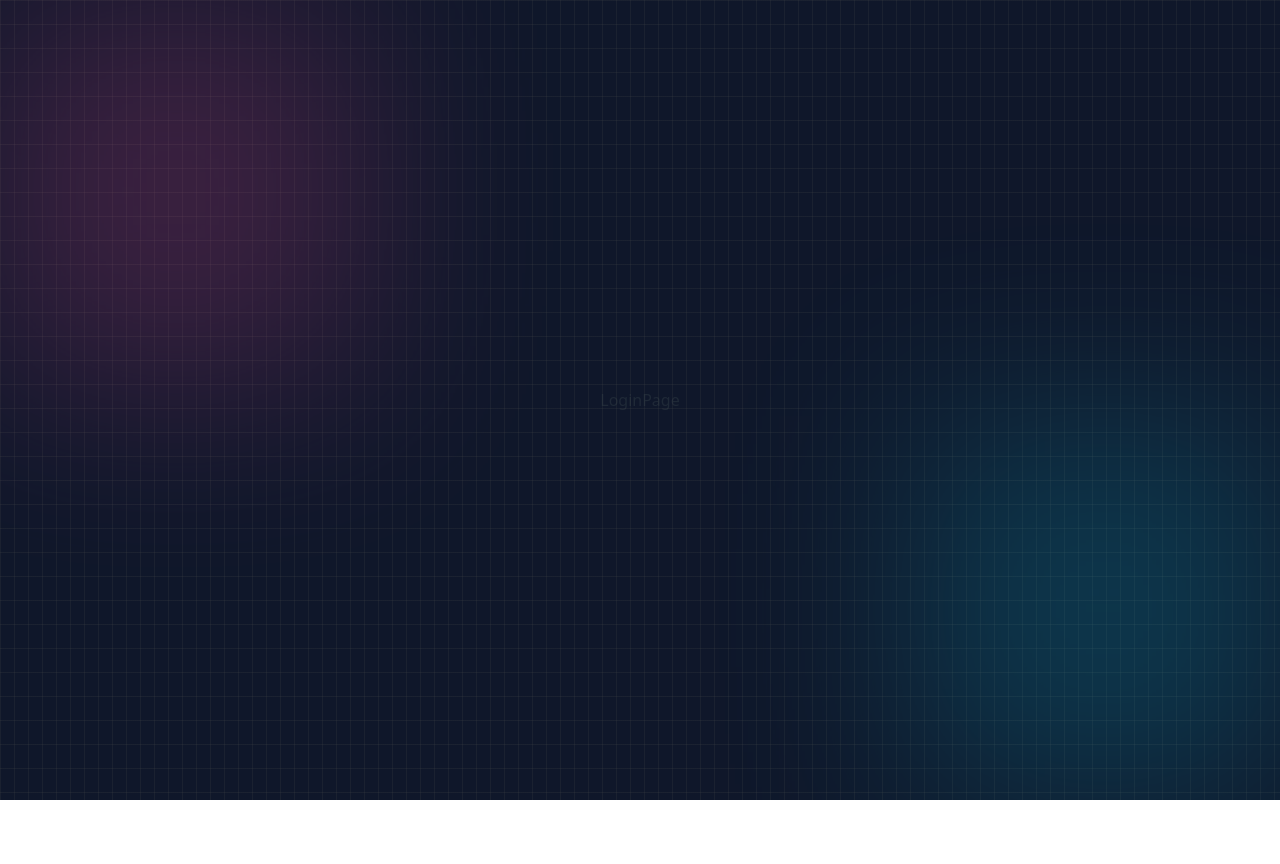
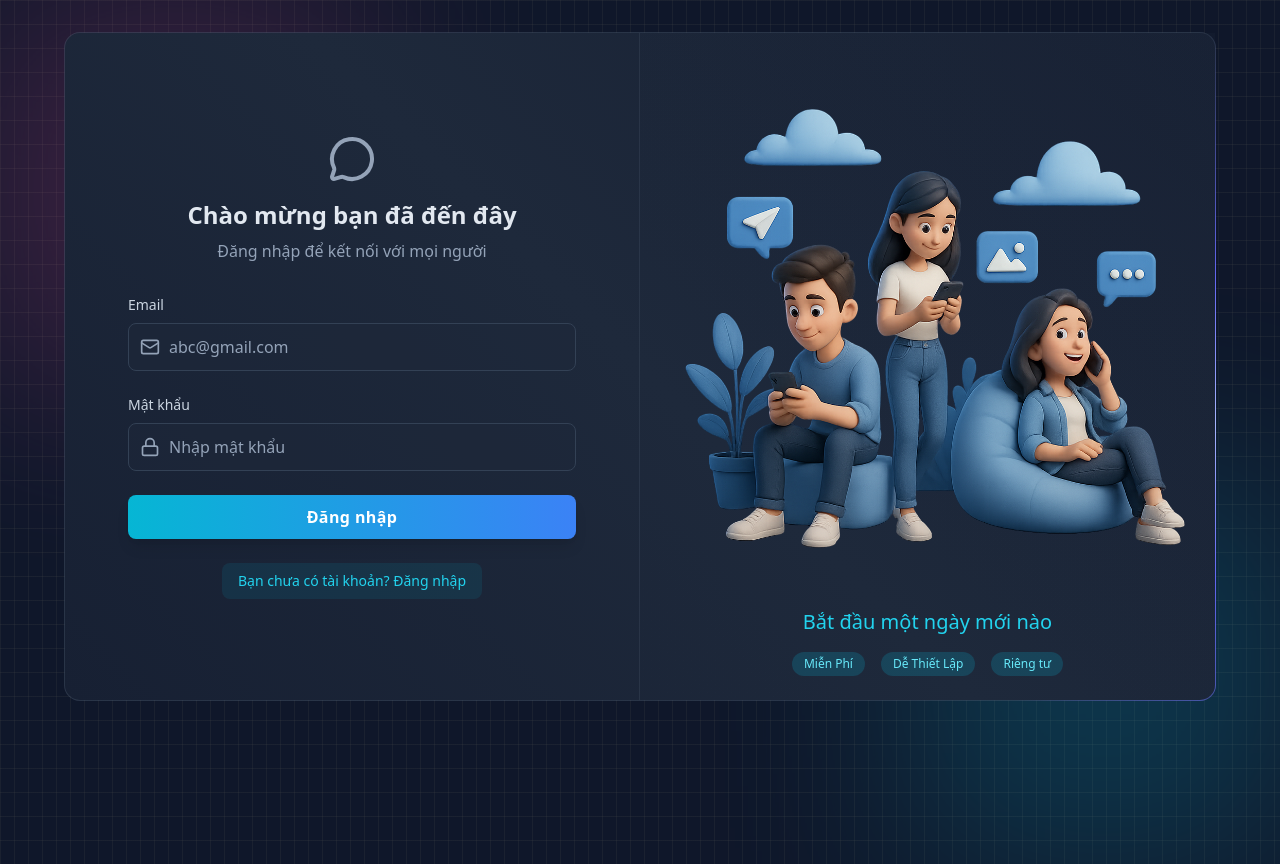
Before and after one commit to nguyenduydan/chat-app, a React (Vite) app in the folder frontend/: page /login in a window 1280 px wide. Before the commit the page ends 800 px from the top, so only its background shows below. Built offline with nearby package versions, Linux system fonts and the light colour scheme; no server answers.

Commit message:
login and logout implemented

```diff
--- a/frontend/src/components/PageLoader.jsx
+++ b/frontend/src/components/PageLoader.jsx
@@ -1,9 +1,15 @@
-import { EggFried } from "lucide-react";
+import { MessagesSquare } from "lucide-react";
 
 function PageLoader() {
     return (
-        <div className="flex items-center justify-center h-full">
-            <EggFried className="size-10 animate-spin" />
+        <div className="flex flex-col items-center justify-center">
+            <div className="relative">
+                <div className="absolute inset-0 bg-cyan-500/30 blur-2xl animate-pulse rounded-full"></div>
+                <MessagesSquare className="size-24 text-cyan-300 animate-ping-slow drop-shadow-[0_0_10px_#22d3ee]" />
+            </div>
+            <h1 className="mt-6 text-transparent bg-clip-text bg-gradient-to-r from-cyan-400 via-blue-400 to-indigo-400 text-2xl font-bold animate-pulse">
+                Chat App
+            </h1>
         </div>
     );
 }
--- a/frontend/src/index.css
+++ b/frontend/src/index.css
@@ -31,3 +31,21 @@
 .auth-link {
   @apply px-4 py-2 inline-block bg-cyan-500/10 rounded-lg text-cyan-400 hover:text-cyan-500 text-sm transition-colors;
 }
+
+@keyframes ping-slow {
+
+  0%,
+  100% {
+    transform: scale(1);
+    opacity: 1;
+  }
+
+  50% {
+    transform: scale(1.2);
+    opacity: 0.7;
+  }
+}
+
+.animate-ping-slow {
+  animation: ping-slow 2s ease-in-out infinite;
+}
--- a/frontend/src/pages/ChatPage.jsx
+++ b/frontend/src/pages/ChatPage.jsx
@@ -1,8 +1,14 @@
 import React from 'react';
+import { useAuthStore } from 'store/useAuthStore';
 
 function ChatPage() {
+    const { logout } = useAuthStore();
+
     return (
-        <div>ChatPage</div>
+        <div className='w-full flex items-center justify-center p-4 bg-slate-900 z-10'>
+            ChatPage
+            <button className='btn btn-error' onClick={logout}>Logout</button>
+        </div>
     );
 }
 
--- a/frontend/src/pages/LoginPage.jsx
+++ b/frontend/src/pages/LoginPage.jsx
@@ -1,12 +1,108 @@
-import React from 'react';
-import { useAuthStore } from '@/store/useAuthStore';
+import { useState } from "react";
+import { useAuthStore } from "../store/useAuthStore";
+import BorderAnimatedContainer from "../components/BorderAnimatedContainer";
+import { MessageCircleIcon, MailIcon, LockIcon } from "lucide-react";
+import { Link } from "react-router";
 
 function LoginPage() {
-    const { authUser, isLoading, login } = useAuthStore();
+    const [formData, setFormData] = useState({ email: "", password: "" });
+    const { login, isLoggingIn } = useAuthStore();
+
+    const handleSubmit = (e) => {
+        e.preventDefault();
+        login(formData);
+    };
 
     return (
-        <div>LoginPage</div>
+        <div className="w-full flex items-center justify-center p-4 bg-slate-900">
+            <div className="relative w-full max-w-6xl md:h-[800px] h-[650px]">
+                <BorderAnimatedContainer>
+                    <div className="w-full flex flex-col md:flex-row">
+                        {/* FORM CLOUMN - LEFT SIDE */}
+                        <div className="md:w-1/2 p-8 flex items-center justify-center md:border-r border-slate-600/30">
+                            <div className="w-full max-w-md">
+                                {/* HEADING TEXT */}
+                                <div className="text-center mb-8">
+                                    <MessageCircleIcon className="w-12 h-12 mx-auto text-slate-400 mb-4" />
+                                    <h2 className="text-2xl font-bold text-slate-200 mb-2">Chào mừng bạn đã đến đây</h2>
+                                    <p className="text-slate-400">Đăng nhập để kết nối với mọi người</p>
+                                </div>
+
+                                {/* FORM */}
+                                <form onSubmit={handleSubmit} className="space-y-6">
+                                    {/* EMAIL INPUT */}
+                                    <div>
+                                        <label className="auth-input-label">Email</label>
+                                        <div className="relative">
+                                            <MailIcon className="auth-input-icon" />
+
+                                            <input
+                                                type="email"
+                                                value={formData.email}
+                                                onChange={(e) => setFormData({ ...formData, email: e.target.value })}
+                                                className="input"
+                                                placeholder="abc@gmail.com"
+                                            />
+                                        </div>
+                                    </div>
+
+                                    {/* PASSWORD INPUT */}
+                                    <div>
+                                        <label className="auth-input-label">Mật khẩu</label>
+                                        <div className="relative">
+                                            <LockIcon className="auth-input-icon" />
+
+                                            <input
+                                                type="password"
+                                                value={formData.password}
+                                                onChange={(e) => setFormData({ ...formData, password: e.target.value })}
+                                                className="input"
+                                                placeholder="Nhập mật khẩu"
+                                            />
+                                        </div>
+                                    </div>
+
+                                    {/* SUBMIT BUTTON */}
+                                    <button className="auth-btn" type="submit" disabled={isLoggingIn}>
+                                        {isLoggingIn ? (
+                                            <span className="loading loading-dots loading-md"></span>
+                                        ) : (
+                                            "Đăng nhập"
+                                        )}
+                                    </button>
+                                </form>
+
+                                <div className="mt-6 text-center">
+                                    <Link to="/register" className="auth-link">
+                                        Bạn chưa có tài khoản? Đăng nhập
+                                    </Link>
+                                </div>
+                            </div>
+                        </div>
+
+                        {/* FORM ILLUSTRATION - RIGHT SIDE */}
+                        <div className="hidden md:w-1/2 md:flex items-center justify-center p-6 bg-gradient-to-bl from-slate-800/20 to-transparent">
+                            <div>
+                                <img
+                                    src="/login.png"
+                                    alt="People using mobile devices"
+                                    className="w-full h-auto object-contain"
+                                />
+                                <div className="mt-6 text-center">
+                                    <h3 className="text-xl font-medium text-cyan-400">Bắt đầu một ngày mới nào</h3>
+
+                                    <div className="mt-4 flex justify-center gap-4">
+                                        <span className="auth-badge">Miễn Phí</span>
+                                        <span className="auth-badge">Dễ Thiết Lập</span>
+                                        <span className="auth-badge">Riêng tư</span>
+                                    </div>
+                                </div>
+                            </div>
+                        </div>
+                    </div>
+                </BorderAnimatedContainer>
+            </div>
+        </div>
     );
 }
-
 export default LoginPage;
--- a/frontend/src/pages/RegisterPage.jsx
+++ b/frontend/src/pages/RegisterPage.jsx
@@ -1,5 +1,5 @@
 import BorderAnimatedContainer from "components/BorderAnimatedContainer";
-import { MessageCircleIcon, LockIcon, MailIcon, UserIcon, LoaderIcon } from "lucide-react";
+import { MessageCircleIcon, LockIcon, MailIcon, UserIcon } from "lucide-react";
 import { useState } from "react";
 import { useAuthStore } from "store/useAuthStore";
 import { Link } from "react-router";
@@ -86,7 +86,7 @@ function RegisterPage() {
                                     {/* SUBMIT BUTTON */}
                                     <button className="auth-btn" type="submit" disabled={isSigningUp}>
                                         {isSigningUp ? (
-                                            <LoaderIcon className="w-full h-6 animate-spin text-center" />
+                                            <span className="loading loading-dots loading-md"></span>
                                         ) : (
                                             "Đăng ký"
                                         )}
@@ -95,7 +95,7 @@ function RegisterPage() {
 
                                 <div className="mt-6 text-center">
                                     <Link to="/login" className="auth-link">
-                                        Bạn đã có tài khoản rồi? Đăng nhập
+                                        Bạn đã có tài khoản? Đăng nhập
                                     </Link>
                                 </div>
                             </div>
--- a/frontend/src/store/useAuthStore.js
+++ b/frontend/src/store/useAuthStore.js
@@ -6,7 +6,7 @@ export const useAuthStore = create((set) => ({
     authUser: null,
     isCheckingAuth: true,
     isSigningUp: false,
-
+    isLoggingIn: false,
 
     checkAuth: async () => {
         try {
@@ -33,5 +33,30 @@ export const useAuthStore = create((set) => ({
         } finally {
             set({ isSigningUp: false });
         }
+    },
+    login: async (data) => {
+        set({ isLoggingIn: true });
+        try {
+            const res = await api.post("/auth/login", data);
+            set({ authUser: res.data });
+
+            toast.success("Đăng nhập thành công!");
+        } catch (error) {
+            console.log("Error in register: ", error);
+            toast.error(error.response.data.message);
+        } finally {
+            set({ isLoggingIn: false });
+        }
+    },
+    logout: async () => {
+        try {
+            await api.post("/auth/logout");
+            set({ authUser: null });
+
+            toast.success("Đăng xuất thành công!");
+        } catch (error) {
+            console.log("Error in logout: ", error);
+            toast.error(error.response.data.message);
+        }
     }
 }));
```
